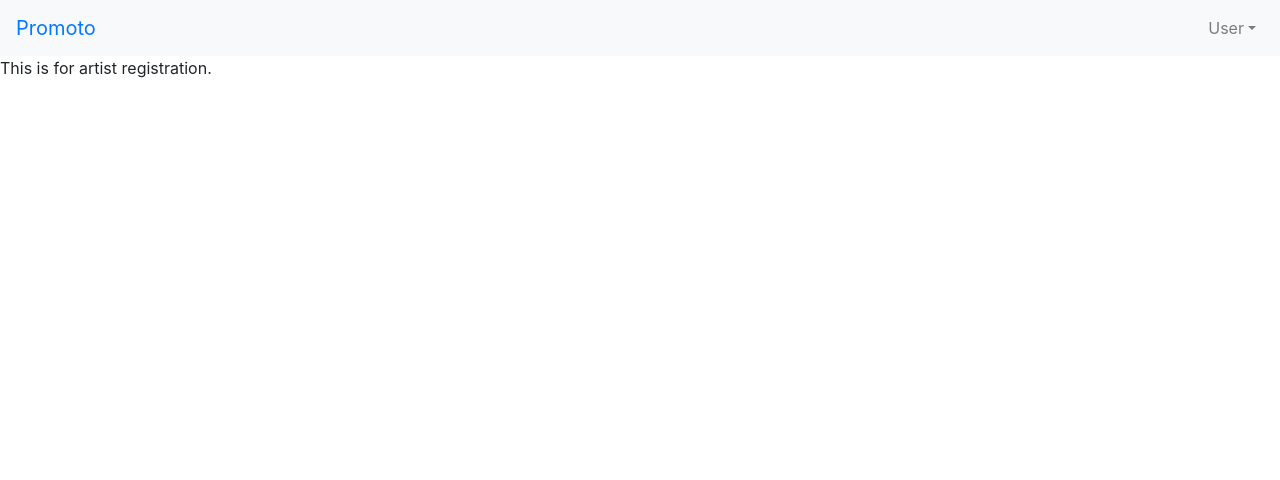
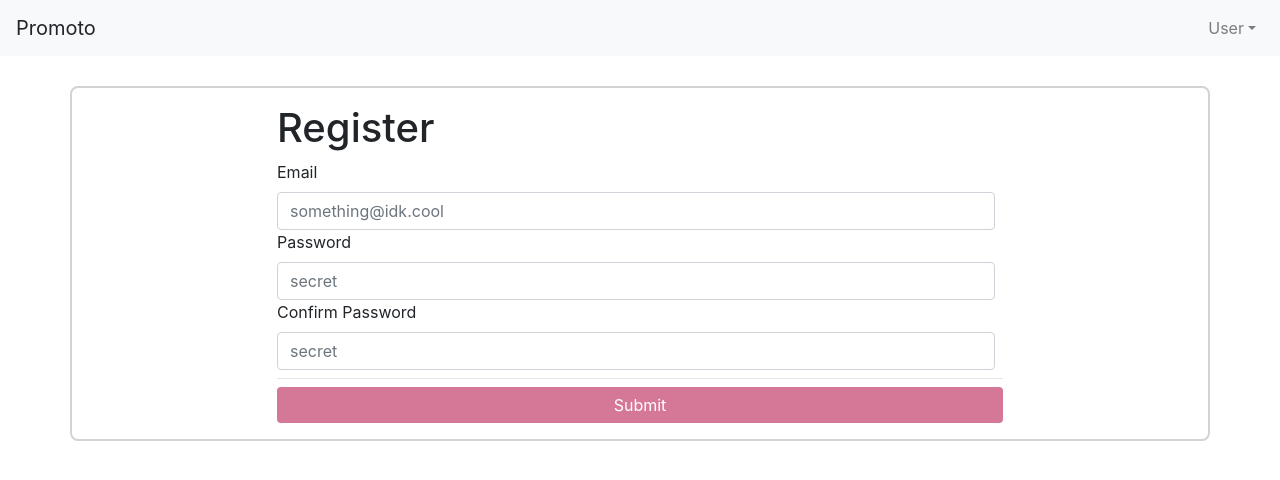
Before and after one commit to piabianca09/promoto-dapp, a React (Create React App) app in the folder promoto/promoto/: page /register in a window 1280 px wide. Shown: the top 480 px of the page. Built offline with nearby package versions, Linux system fonts and the light colour scheme.

Commit message:
added testcases

```diff
--- a/promoto/promoto/public/index.html
+++ b/promoto/promoto/public/index.html
@@ -19,7 +19,7 @@
       work correctly both with client-side routing and a non-root public URL.
       Learn how to configure a non-root public URL by running `npm run build`.
     -->
-    <title>React App</title>
+    <title>PROMOTO</title>
   </head>
   <body>
     <noscript>
--- /dev/null
+++ b/promoto/promoto/src/App.css
@@ -0,0 +1,26 @@
+button.button1 {
+    background-color: #d57897;
+    border: #d57897;
+}
+
+button.button1:hover {
+    background-color: #a96483;
+    border: #a96483;
+}
+
+.textarea-desc {
+    resize: none;
+    color: #a96483;
+}
+
+.app-container {
+    text-align: left;
+    padding: 1em;
+    margin: 1em;
+    border: 2px solid #d3d3d3;
+    border-radius: .5em;
+    vertical-align: middle;
+    margin-left: auto;
+    margin-right: auto;
+    margin-top: 30px;
+  }
--- a/promoto/promoto/src/App.js
+++ b/promoto/promoto/src/App.js
@@ -4,7 +4,7 @@ import NavigatorComponent from './components/Navigator'
 import HomeComponent from './components/smart/Home';
 import LoginComponent from './components/dumb/Login';
 import RegisterArtistComponent from './components/dumb/RegisterArtist';
-import RegisterComponent from './components/dumb/RegisterArtist';
+import RegisterComponent from './components/dumb/Register';
 
 class App extends Component {
   render() {
--- a/promoto/promoto/src/components/Navigator.jsx
+++ b/promoto/promoto/src/components/Navigator.jsx
@@ -1,4 +1,4 @@
-import React from 'react'
+import React from 'react';
 import {
   Collapse,
   Navbar,
@@ -10,9 +10,8 @@ import {
   UncontrolledDropdown,
   DropdownToggle,
   DropdownMenu,
-  DropdownItem } from 'reactstrap'
-import { Link, withRouter } from 'react-router-dom'
-import ProfileComponent from './smart/Profile'
+  DropdownItem } from 'reactstrap';
+  import { Link, withRouter } from 'react-router-dom';
 
 export default class Example extends React.Component {
   constructor(props) {
@@ -32,17 +31,20 @@ export default class Example extends React.Component {
     return (
       <div>
         <Navbar color="light" light expand="md">
-          <NavbarBrand><Link to='/'>Promoto</Link></NavbarBrand>
+          <NavbarBrand>Promoto</NavbarBrand>
           <NavbarToggler onClick={this.toggle} />
           <Collapse isOpen={this.state.isOpen} navbar>
             <Nav className="ml-auto" navbar>
               <UncontrolledDropdown nav inNavbar>
                 <DropdownToggle nav caret>
-                  User
+                    User
                 </DropdownToggle>
                 <DropdownMenu right>
                   <DropdownItem>
-                    <Link to='/profile'> Profile </Link>
+                    Profile
+                  </DropdownItem>
+                  <DropdownItem>
+                    Wallet
                   </DropdownItem>
                   <DropdownItem divider />
                   <DropdownItem>
--- a/promoto/promoto/src/components/dumb/Login.jsx
+++ b/promoto/promoto/src/components/dumb/Login.jsx
@@ -1,12 +1,31 @@
 import React, { Component } from 'react';
+import { Button, Form, FormGroup, Label, Input, Container, Row, Col } from 'reactstrap';
 
 class LoginComponent extends Component {
     state = {  }
     render() {
         return (
-            <div>
-                This is login.
-            </div>
+            <Container className="app-container">
+                <Row>
+                    <Col xs="2" sm="2"></Col>
+                    <Col xs="8" sm="8">
+                    <h1 className="display-5">Login</h1>
+                        <Form>
+                            <FormGroup>
+                                <Label for="exampleEmail" className="mr-sm-2">Email</Label>
+                                <Input type="email" name="email" id="exampleEmail" placeholder="something@idk.cool" />
+                            </FormGroup>
+                            <FormGroup>
+                                <Label for="examplePassword" className="mr-sm-2">Password</Label>
+                                <Input type="password" name="password" id="examplePassword" placeholder="secret" />
+                            </FormGroup>
+                            <hr className="my-2" />
+                            <Button block className="button1">Submit</Button>
+                        </Form>
+                    </Col>
+                    <Col xs="2" sm="2"></Col>
+                </Row>
+            </Container>
         );
     }
 }
--- a/promoto/promoto/src/components/dumb/Register.jsx
+++ b/promoto/promoto/src/components/dumb/Register.jsx
@@ -1,12 +1,35 @@
 import React, { Component } from 'react';
+import { Button, Form, FormGroup, Label, Input, Container, Row, Col } from 'reactstrap';
 
 class RegisterComponent extends Component {
     state = {  }
     render() {
         return (
-            <div>
-                This is signup.
-            </div>
+            <Container className="app-container">
+                <Row>
+                    <Col xs="2" sm="2"></Col>
+                    <Col xs="8" sm="8">
+                        <h1 className="display-5">Register</h1>
+                        <Form>
+                            <FormGroup className="mb-2 mr-sm-2 mb-sm-0">
+                                <Label for="exampleEmail" className="mr-sm-2">Email</Label>
+                                <Input type="email" name="email" id="exampleEmail" placeholder="something@idk.cool" />
+                            </FormGroup>
+                            <FormGroup className="mb-2 mr-sm-2 mb-sm-0">
+                                <Label for="examplePassword" className="mr-sm-2">Password</Label>
+                                <Input type="password" name="password" id="examplePassword" placeholder="secret" />
+                            </FormGroup>
+                            <FormGroup className="mb-2 mr-sm-2 mb-sm-0">
+                                <Label for="exampleConfirmPassword" className="mr-sm-2">Confirm Password</Label>
+                                <Input type="password" name="confirm-password" id="exampleComfirmPassword" placeholder="secret" />
+                            </FormGroup>
+                            <hr className="my-2" />
+                            <Button block className="button1">Submit</Button>
+                        </Form>
+                    </Col>
+                    <Col xs="2" sm="2"></Col>
+                </Row>
+            </Container>
         );
     }
 }
--- a/promoto/promoto/src/components/dumb/RegisterArtist.jsx
+++ b/promoto/promoto/src/components/dumb/RegisterArtist.jsx
@@ -1,13 +1,43 @@
 import React, { Component } from 'react';
+import { Button, Form, FormGroup, Label, Input, Container, Row, Col } from 'reactstrap';
+
 
 class RegisterArtistComponent extends Component {
     state = {  }
+
     render() {
+        const types = ['Singer','Painter', 'Musician', 'Sculptures', 'Photography', 'Architecture', 'Fashion Design', 'Crafts', 'Interior Design', 'Dancer', 'Musician']
         return (
-            <div>
-                This is for artist registration.
-            </div>
-         );
+            <Container className="app-container">
+                <Row>
+                    <Col xs="2" sm="2"></Col>
+                    <Col xs="8" sm="8">
+                        <h1 className="display-5">Be an artist</h1>
+                        <Form>
+                            <FormGroup className="mb-2 mr-sm-2 mb-sm-0">
+                                <Label for="exampleName" className="mr-sm-2">Username</Label>
+                                <Input type="text" name="name" id="exampleName"/>
+                            </FormGroup>
+                            <FormGroup>
+                                <Label for="exampleSelect">Type</Label>
+                                <Input type="select" name="type" id="exampleSelect">
+                                    {
+                                        types.map(t => <option>{t}</option>)
+                                    }
+                                </Input>
+                            </FormGroup>
+                            <FormGroup>
+                                <Label for="exampleText">Description</Label>
+                                <Input type="textarea" name="text" id="exampleText" className="textarea-desc"/>
+                            </FormGroup>
+                            <hr className="my-2" />
+                            <Button block className="button1">Submit</Button>
+                        </Form>
+                    </Col>
+                    <Col xs="2" sm="2"></Col>
+                </Row>
+            </Container>
+        );
     }
 }
 
--- a/promoto/promoto/src/index.js
+++ b/promoto/promoto/src/index.js
@@ -3,6 +3,7 @@ import ReactDOM from 'react-dom';
 import App from './App';
 import registerServiceWorker from './registerServiceWorker';
 import 'bootstrap/dist/css/bootstrap.min.css';
+import './App.css';
 
 ReactDOM.render(<App />, document.getElementById('root'));
 registerServiceWorker();
```
Also changed, not shown: 3 other files (tests, documents, lock files or other folders).
